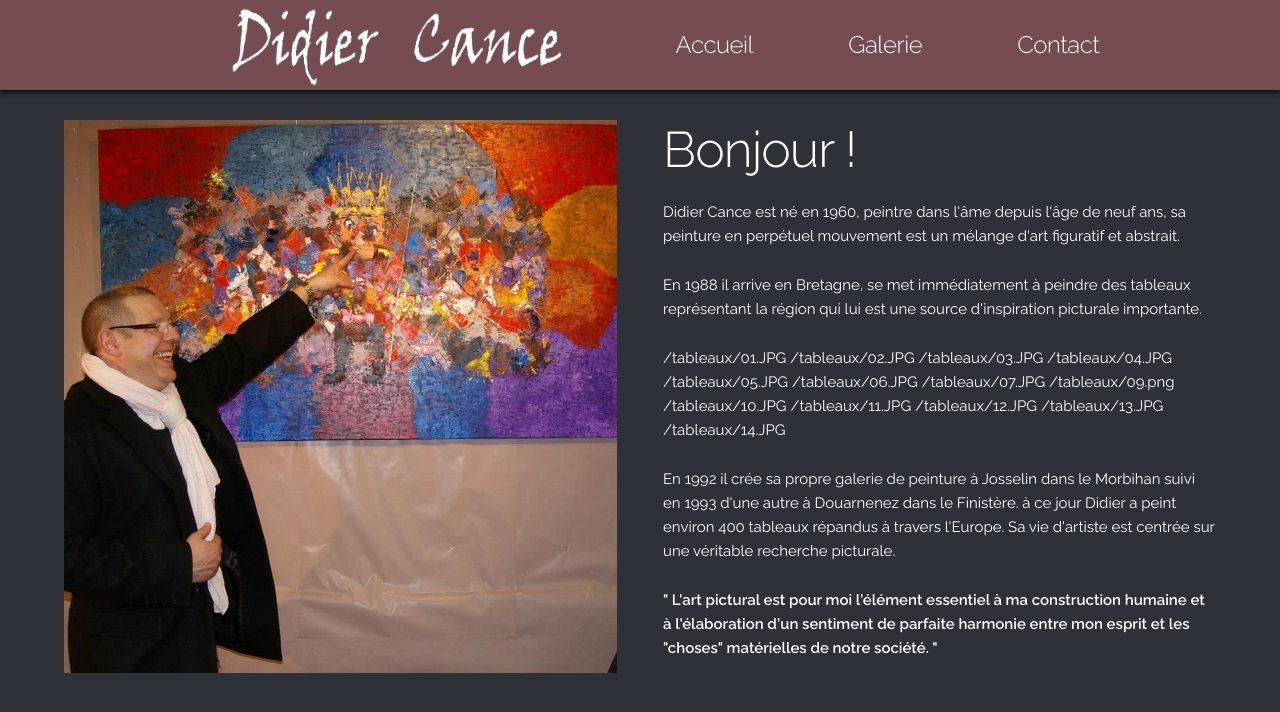
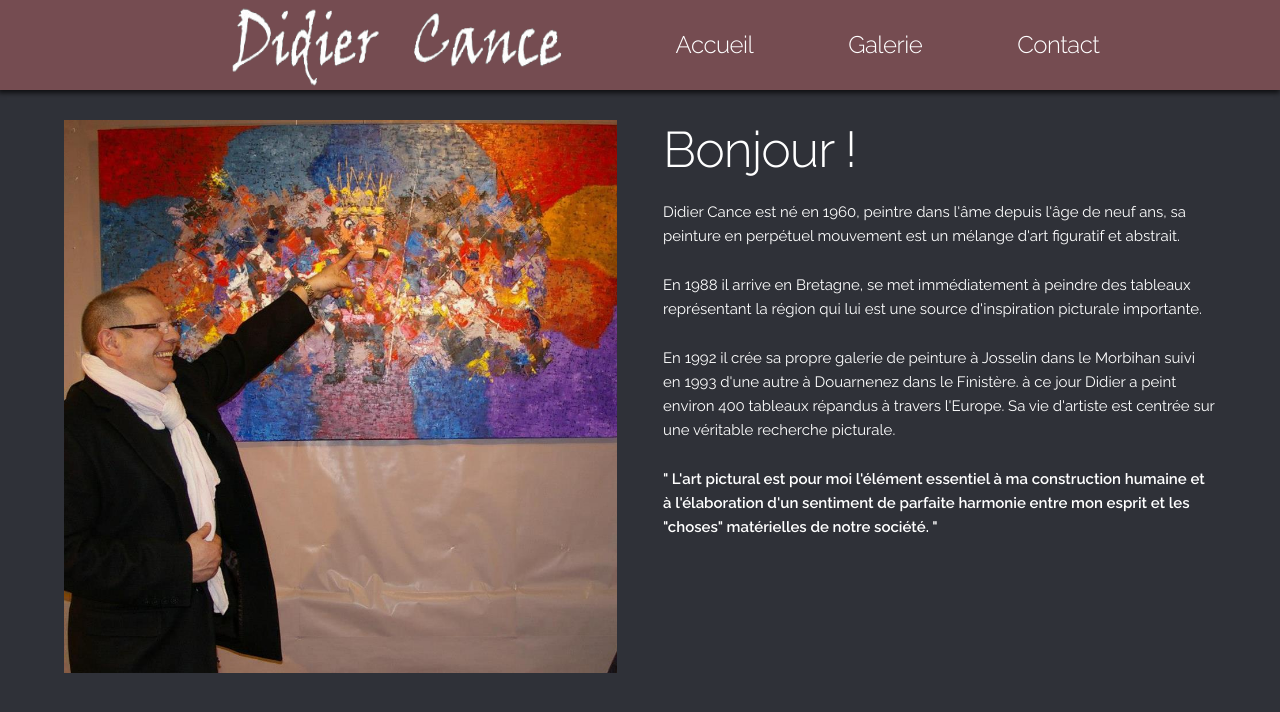
Before and after one commit to Didou35/gallerie, a Jekyll site: the page built from index.html, in a window 1280 px wide. Shown: the top 712 px of the page. Built offline with Jekyll 4.4.1, drawn with Linux system fonts in a browser that asks for light colours.

Commit message:
suppression test

```diff
--- a/index.html
+++ b/index.html
@@ -17,12 +17,6 @@ title: Didier Cance
 				En 1988 il arrive en Bretagne, se met immédiatement à peindre des tableaux représentant la région qui lui est une source d'inspiration picturale importante.
 			</p>
 			<p>
-				{% assign image_files = site.static_files | where: "image", true %}
-				{% for myimage in image_files %}
-				  {{ myimage.path }}
-				{% endfor %}
-			</p>
-			<p>
 				En 1992 il crée sa propre galerie de peinture à Josselin dans le Morbihan suivi en 1993 d'une autre à Douarnenez dans le Finistère.
 			à ce jour Didier a peint environ 400 tableaux répandus à travers l'Europe.
 			Sa vie d'artiste est centrée sur une véritable recherche picturale.
```
